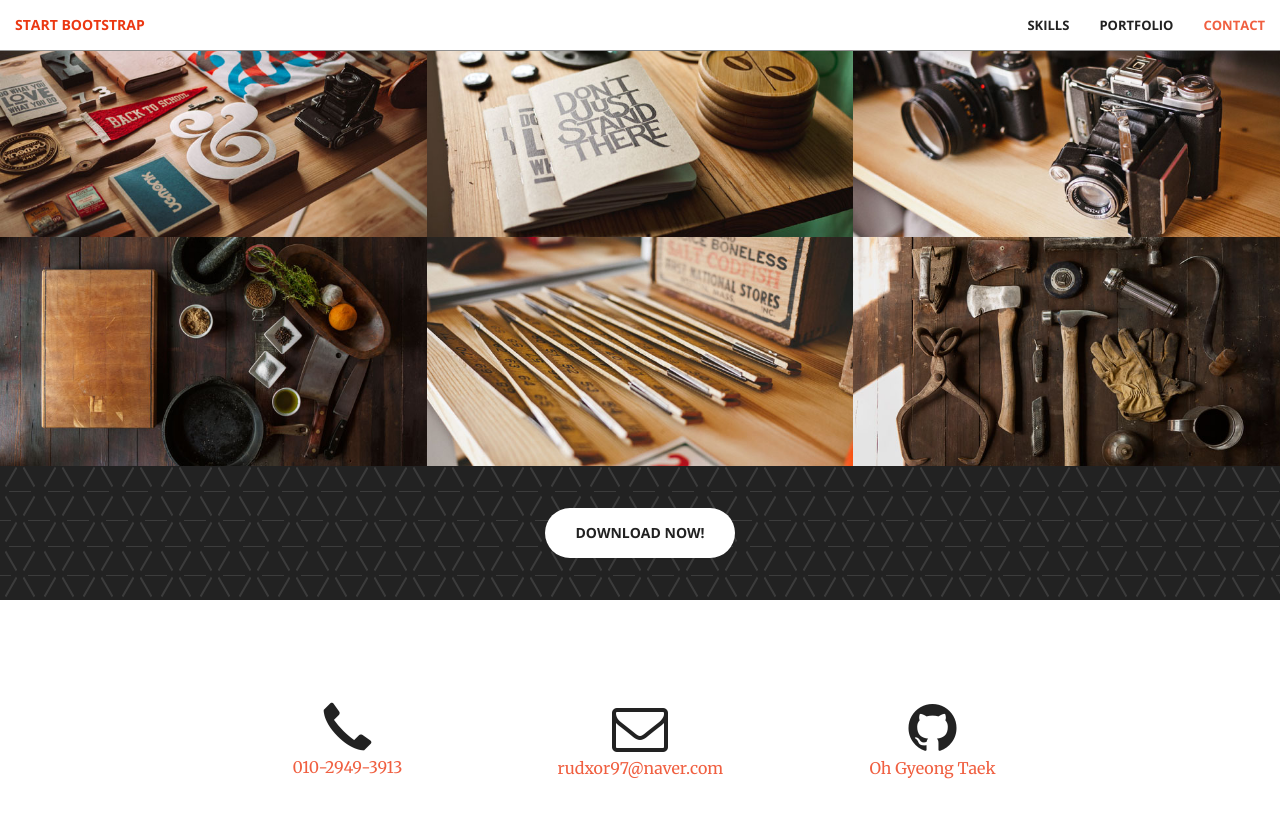
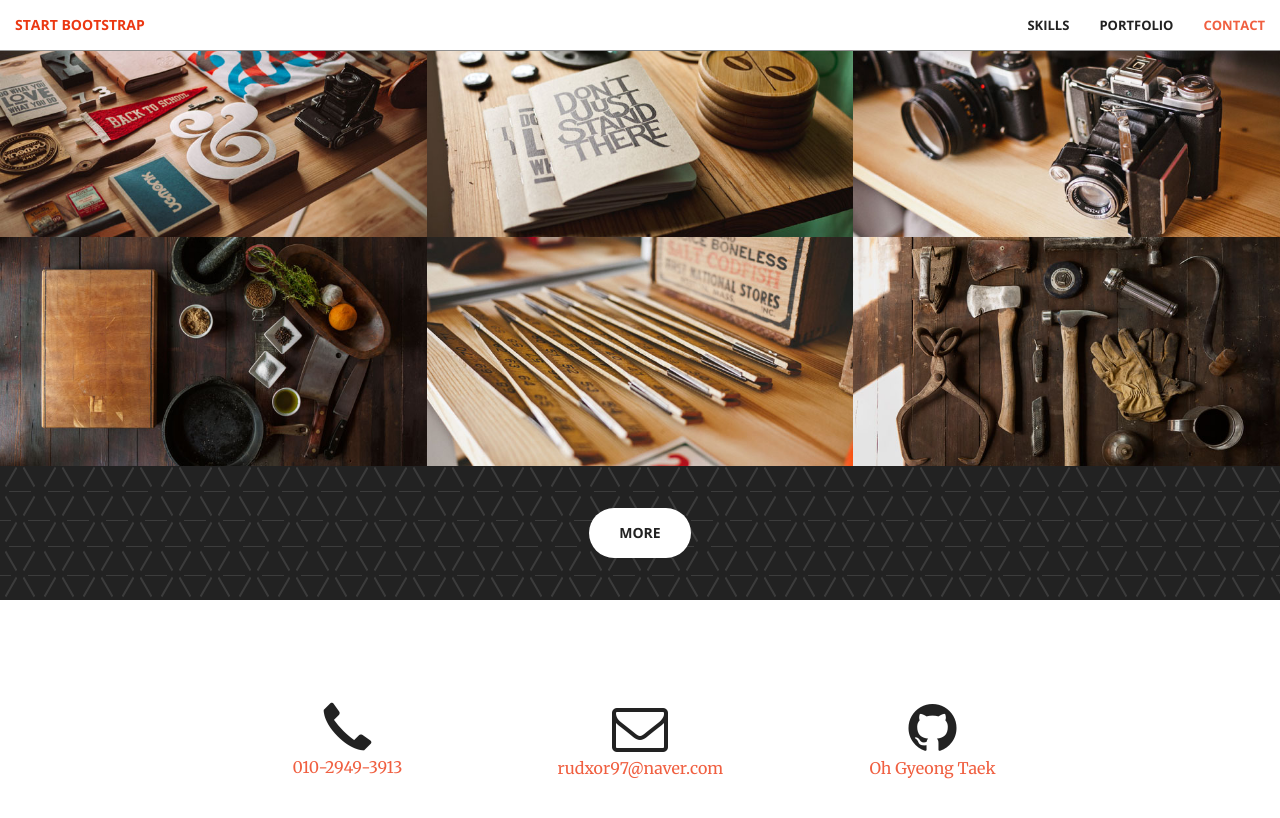
Before and after one commit to OhGyeongtaek/ohgyeongtaek.github.io, a Jekyll site: the page built from index.html, in a window 1280 px wide and 900 px high, scrolled down 1469 px. Shown: the top 818 px of the window. Built offline with Jekyll 4.4.1, drawn with Linux system fonts in a browser that asks for light colours.

Commit message:
update aside page

```diff
--- a/_includes/aside.html
+++ b/_includes/aside.html
@@ -3,7 +3,7 @@
         <div class="container text-center">
             <div class="call-to-action">
                 <!--<h2>Free Download at Start Bootstrap!</h2> -->
-                <a href="#" class="btn btn-default btn-xl wow tada">Download Now!</a>
+                <a href="#" class="btn btn-default btn-xl wow tada">More</a>
             </div>
         </div>
     </div>
```
